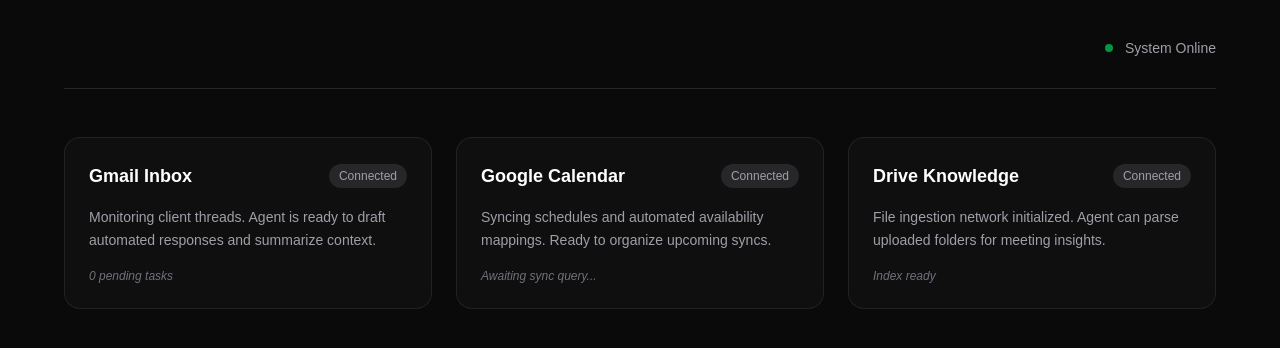
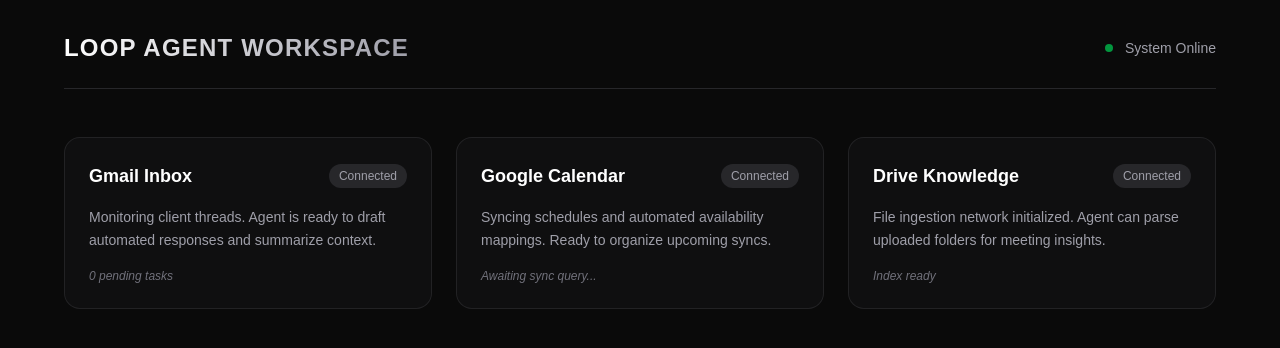
Before and after one commit to aminfxjamal-netizen/loopv1, a Next.js app: page /dashboard in a window 1280 px wide. Shown: the top 348 px of the page. Built offline with nearby package versions, Linux system fonts and the light colour scheme.

Commit message:
fix: wrap useSearchParams inside suspense boundary for dashboard build

```diff
--- a/app/dashboard/page.tsx
+++ b/app/dashboard/page.tsx
@@ -2,9 +2,9 @@
 "use client";
 
 import { useSearchParams } from "next/navigation";
-import { useEffect, useState } from "react";
+import { useEffect, useState, Suspense } from "react";
 
-export default function Dashboard() {
+function DashboardContent() {
   const searchParams = useSearchParams();
   const [isConnected, setIsConnected] = useState(false);
 
@@ -18,7 +18,7 @@
     <div className="min-h-screen bg-[#0A0A0A] text-white font-sans p-8">
       {/* Header */}
       <header className="max-w-6xl mx-auto flex justify-between items-center border-b border-zinc-800 pb-6 mb-12">
-        <h1 className="text-2xl font-bold tracking-wider bg-gradient-to-r应用 bg-clip-text text-transparent from-white to-zinc-400">
+        <h1 className="text-2xl font-bold tracking-wider bg-gradient-to-r bg-clip-text text-transparent from-white to-zinc-400">
           LOOP AGENT WORKSPACE
         </h1>
         <div className="flex items-center gap-3">
@@ -83,3 +83,16 @@
     </div>
   );
 }
+
+// Wrapping it in Suspense fixes the Next.js prerender error completely
+export default function Dashboard() {
+  return (
+    <Suspense fallback={
+      <div className="min-h-screen bg-[#0A0A0A] flex items-center justify-center text-zinc-500">
+        Loading Workspace Engine...
+      </div>
+    }>
+      <DashboardContent />
+    </Suspense>
+  );
+}
```
